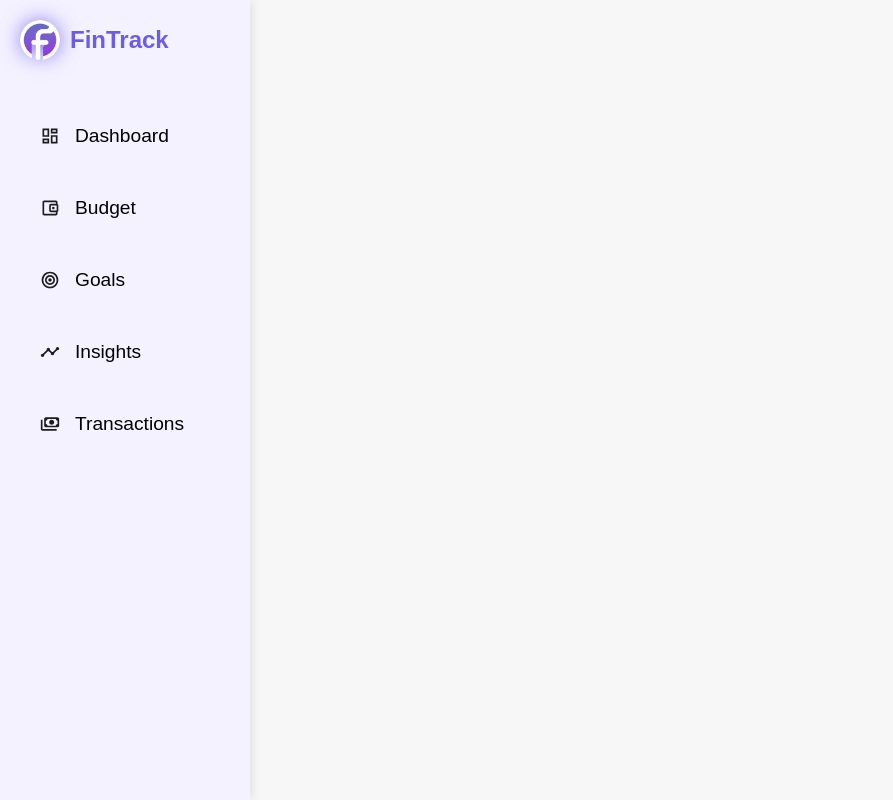
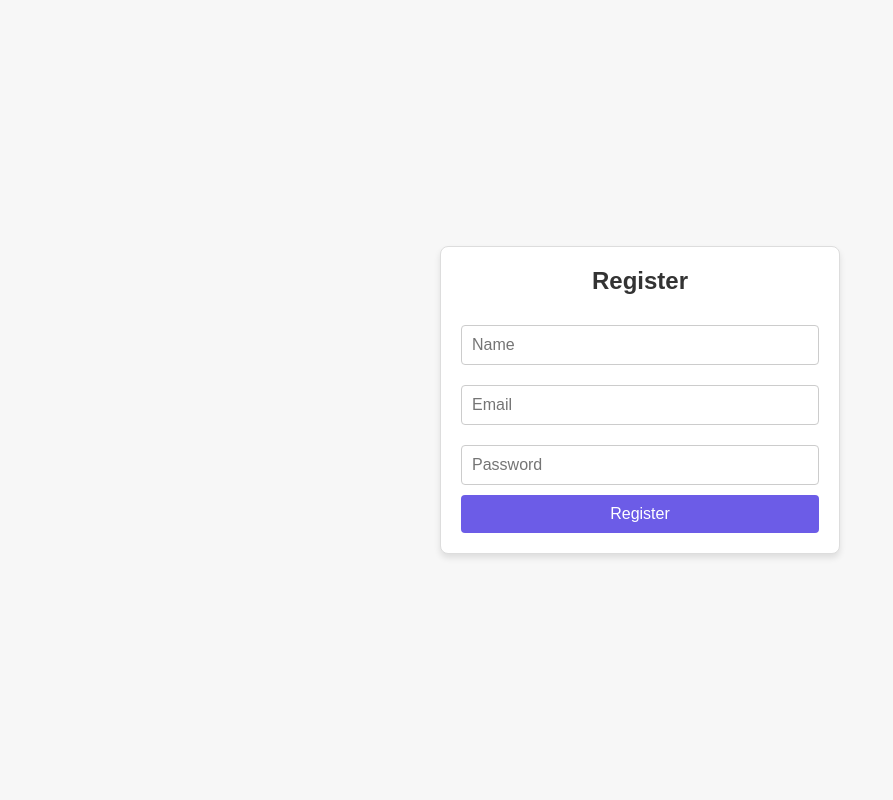
Before and after one commit to AvisharSharan/FinanceTrackerDBMS, a React (Create React App) app: page /register in a window 1280 px wide. Shown: the whole page, without its empty margins (0-893 px from the left). Built offline with nearby package versions, Linux system fonts and the light colour scheme.

Commit message:
Add authentication flow with login and registration components; implement protected routes

```diff
--- a/src/App.js
+++ b/src/App.js
@@ -1,34 +1,91 @@
 import React from 'react';
-import { BrowserRouter as Router, Routes, Route, Navigate } from 'react-router-dom'; // Added Navigate for redirection
+import { BrowserRouter as Router, Routes, Route, Navigate, useLocation } from 'react-router-dom';
 import Sidebar from './components/Sidebar';
 import Dashboard from './components/Dashboard';
 import Budget from './components/Budget';
 import Goals from './components/Goals';
 import Insights from './components/Insights';
 import Transactions from './components/Transactions';
+import Login from './components/Login';
+import Register from './components/Registration';
 import './styles/App.css';
 
+// Protected Route Component
+const ProtectedRoute = ({ children }) => {
+  const token = localStorage.getItem('token'); // Check if the user is logged in
+  return token ? children : <Navigate to="/login" />;
+};
+
 function App() {
+  const location = useLocation(); // Get the current route
+
+  // Check if the current route is login or register
+  const isAuthPage = location.pathname === '/login' || location.pathname === '/register';
+
   return (
-    <Router>
-      <div className="app-container">
-        <Sidebar />
-        <div className="content">
-          <Routes>
-            {/* Default Route: Redirect '/' to '/dashboard' */}
-            <Route path="/" element={<Navigate to="/dashboard" />} />
+    <div className="app-container">
+      {/* Render Sidebar only if it's not an auth page */}
+      {!isAuthPage && <Sidebar />}
+      <div className={`content ${isAuthPage ? 'auth-page' : ''}`}>
+        <Routes>
+          {/* Public Routes */}
+          <Route path="/login" element={<Login />} />
+          <Route path="/register" element={<Register />} />
 
-            {/* Other Routes */}
-            <Route path="/dashboard" element={<Dashboard />} />
-            <Route path="/budget" element={<Budget />} />
-            <Route path="/goals" element={<Goals />} />
-            <Route path="/insights" element={<Insights />} />
-            <Route path="/transactions" element={<Transactions />} />
-          </Routes>
-        </div>
+          {/* Protected Routes */}
+          <Route
+            path="/dashboard"
+            element={
+              <ProtectedRoute>
+                <Dashboard />
+              </ProtectedRoute>
+            }
+          />
+          <Route
+            path="/budget"
+            element={
+              <ProtectedRoute>
+                <Budget />
+              </ProtectedRoute>
+            }
+          />
+          <Route
+            path="/goals"
+            element={
+              <ProtectedRoute>
+                <Goals />
+              </ProtectedRoute>
+            }
+          />
+          <Route
+            path="/insights"
+            element={
+              <ProtectedRoute>
+                <Insights />
+              </ProtectedRoute>
+            }
+          />
+          <Route
+            path="/transactions"
+            element={
+              <ProtectedRoute>
+                <Transactions />
+              </ProtectedRoute>
+            }
+          />
+
+          {/* Default Route: Redirect '/' to '/dashboard' */}
+          <Route path="/" element={<Navigate to="/dashboard" />} />
+        </Routes>
       </div>
-    </Router>
+    </div>
   );
 }
 
-export default App;
+const AppWrapper = () => (
+  <Router>
+    <App />
+  </Router>
+);
+
+export default AppWrapper;
--- a/src/components/Login.js
+++ b/src/components/Login.js
@@ -1,27 +1,47 @@
 import React, { useState } from 'react';
 import axios from 'axios';
+import { useNavigate } from 'react-router-dom';
+import '../styles/Login.css';
 
 const Login = () => {
   const [email, setEmail] = useState('');
   const [password, setPassword] = useState('');
+  const navigate = useNavigate();
 
   const handleSubmit = async (e) => {
     e.preventDefault();
     try {
       const response = await axios.post('http://localhost:5000/api/login', { email, password });
-      localStorage.setItem('token', response.data.token); // Save the token in localStorage
-      alert('Login successful!');
+      if (response.data && response.data.token) {
+        localStorage.setItem('token', response.data.token); // Save the token in localStorage
+        alert('Login successful!');
+        navigate('/dashboard'); // Redirect to the dashboard
+      } else {
+        alert('Unexpected response from the server.');
+      }
     } catch (error) {
       console.error('Error logging in:', error);
-      alert(error.response.data.error || 'An error occurred');
+      alert(error.response?.data?.error || 'An error occurred');
     }
   };
 
   return (
     <form onSubmit={handleSubmit}>
       <h2>Login</h2>
-      <input type="email" placeholder="Email" value={email} onChange={(e) => setEmail(e.target.value)} required />
-      <input type="password" placeholder="Password" value={password} onChange={(e) => setPassword(e.target.value)} required />
+      <input
+        type="email"
+        placeholder="Email"
+        value={email}
+        onChange={(e) => setEmail(e.target.value)}
+        required
+      />
+      <input
+        type="password"
+        placeholder="Password"
+        value={password}
+        onChange={(e) => setPassword(e.target.value)}
+        required
+      />
       <button type="submit">Login</button>
     </form>
   );
--- a/src/components/Registration.js
+++ b/src/components/Registration.js
@@ -1,19 +1,24 @@
 import React, { useState } from 'react';
 import axios from 'axios';
+import { useNavigate } from 'react-router-dom';
+import '../styles/Registration.css';
 
 const Register = () => {
   const [name, setName] = useState('');
   const [email, setEmail] = useState('');
   const [password, setPassword] = useState('');
+  const navigate = useNavigate(); // Hook for navigation
 
   const handleSubmit = async (e) => {
     e.preventDefault();
     try {
       await axios.post('http://localhost:5000/api/register', { name, email, password });
       alert('Registration successful!');
+      navigate('/login'); // Redirect to login page
     } catch (error) {
       console.error('Error registering user:', error);
-      alert(error.response.data.error || 'An error occurred');
+      // Safely access error.response.data.error or provide a fallback message
+      alert(error.response?.data?.error || 'An unexpected error occurred. Please try again.');
     }
   };
 
--- a/src/styles/App.css
+++ b/src/styles/App.css
@@ -25,3 +25,12 @@
     background-color: #f7f7f7;
     overflow-y: auto;
 }
+
+/* Center the login and registration forms */
+.auth-page {
+  display: flex;
+  justify-content: center;
+  align-items: center;
+  height: 100vh; /* Full viewport height */
+  background-color: #f7f7f7;
+}
--- /dev/null
+++ b/src/styles/Login.css
@@ -0,0 +1,60 @@
+/* filepath: c:\E Drive\Avishar\DBMS\Finance_Tracker\client\src\styles\Registration.css */
+
+body {
+    margin: 0;
+    font-family: Arial, sans-serif;
+    background-color: #f4f4f9;
+  }
+
+  form {
+    max-width: 400px;
+    margin: 50px auto;
+    padding: 20px;
+    border: 1px solid #ddd;
+    border-radius: 8px;
+    background-color: #ffffff;
+    box-shadow: 0 4px 6px rgba(0, 0, 0, 0.1);
+  }
+
+  h2 {
+    text-align: center;
+    margin-bottom: 20px;
+    color: #333;
+  }
+
+  input {
+    width: 100%;
+    padding: 10px;
+    margin: 10px 0;
+    border: 1px solid #ccc;
+    border-radius: 4px;
+    font-size: 16px;
+  }
+
+  button {
+    width: 100%;
+    padding: 10px;
+    background-color: #6c5ce7;
+    color: white;
+    border: none;
+    border-radius: 4px;
+    font-size: 16px;
+    cursor: pointer;
+    transition: background-color 0.3s ease;
+  }
+
+  button:hover {
+    background-color: #5a4bcf;
+  }
+
+  button:disabled {
+    background-color: #ccc;
+    cursor: not-allowed;
+  }
+
+  .error-message {
+    color: red;
+    font-size: 14px;
+    margin-top: 10px;
+    text-align: center;
+  }
--- /dev/null
+++ b/src/styles/Registration.css
@@ -0,0 +1,60 @@
+/* filepath: c:\E Drive\Avishar\DBMS\Finance_Tracker\client\src\styles\Registration.css */
+
+body {
+    margin: 0;
+    font-family: Arial, sans-serif;
+    background-color: #f4f4f9;
+  }
+
+  form {
+    max-width: 400px;
+    margin: 50px auto;
+    padding: 20px;
+    border: 1px solid #ddd;
+    border-radius: 8px;
+    background-color: #ffffff;
+    box-shadow: 0 4px 6px rgba(0, 0, 0, 0.1);
+  }
+
+  h2 {
+    text-align: center;
+    margin-bottom: 20px;
+    color: #333;
+  }
+
+  input {
+    width: 100%;
+    padding: 10px;
+    margin: 10px 0;
+    border: 1px solid #ccc;
+    border-radius: 4px;
+    font-size: 16px;
+  }
+
+  button {
+    width: 100%;
+    padding: 10px;
+    background-color: #6c5ce7;
+    color: white;
+    border: none;
+    border-radius: 4px;
+    font-size: 16px;
+    cursor: pointer;
+    transition: background-color 0.3s ease;
+  }
+
+  button:hover {
+    background-color: #5a4bcf;
+  }
+
+  button:disabled {
+    background-color: #ccc;
+    cursor: not-allowed;
+  }
+
+  .error-message {
+    color: red;
+    font-size: 14px;
+    margin-top: 10px;
+    text-align: center;
+  }
```
